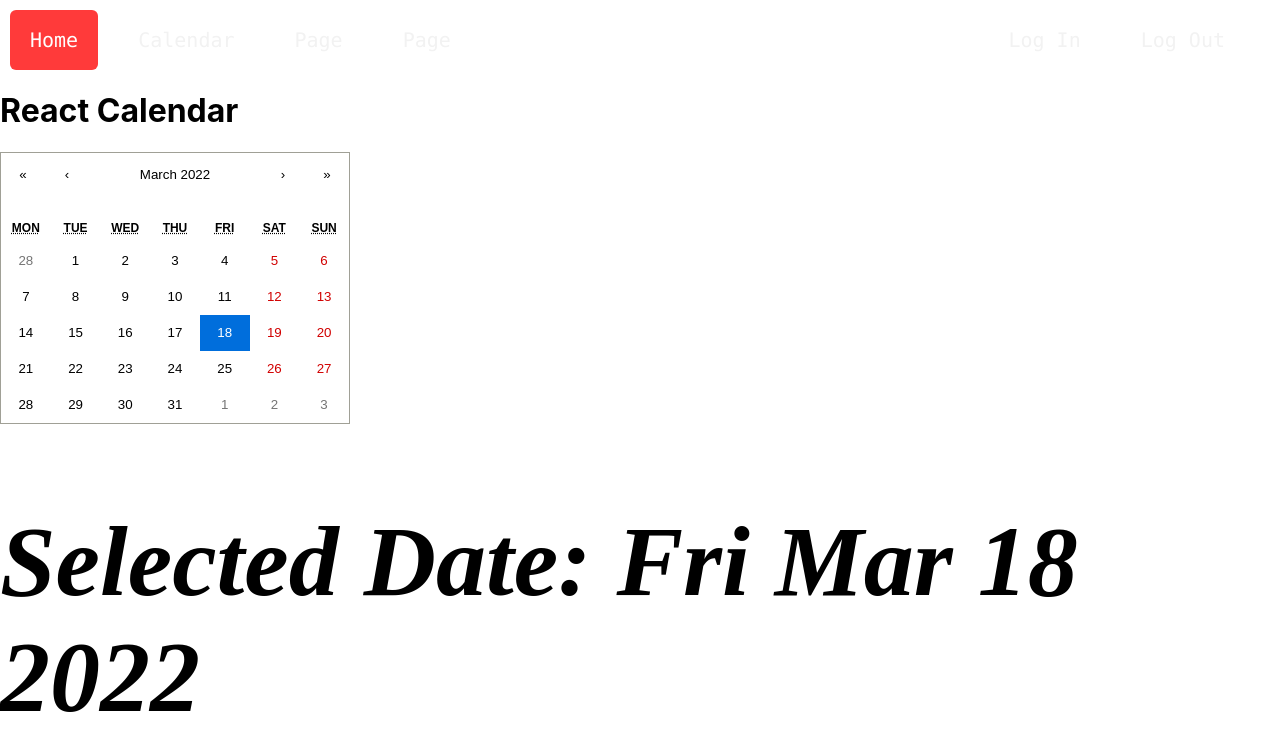
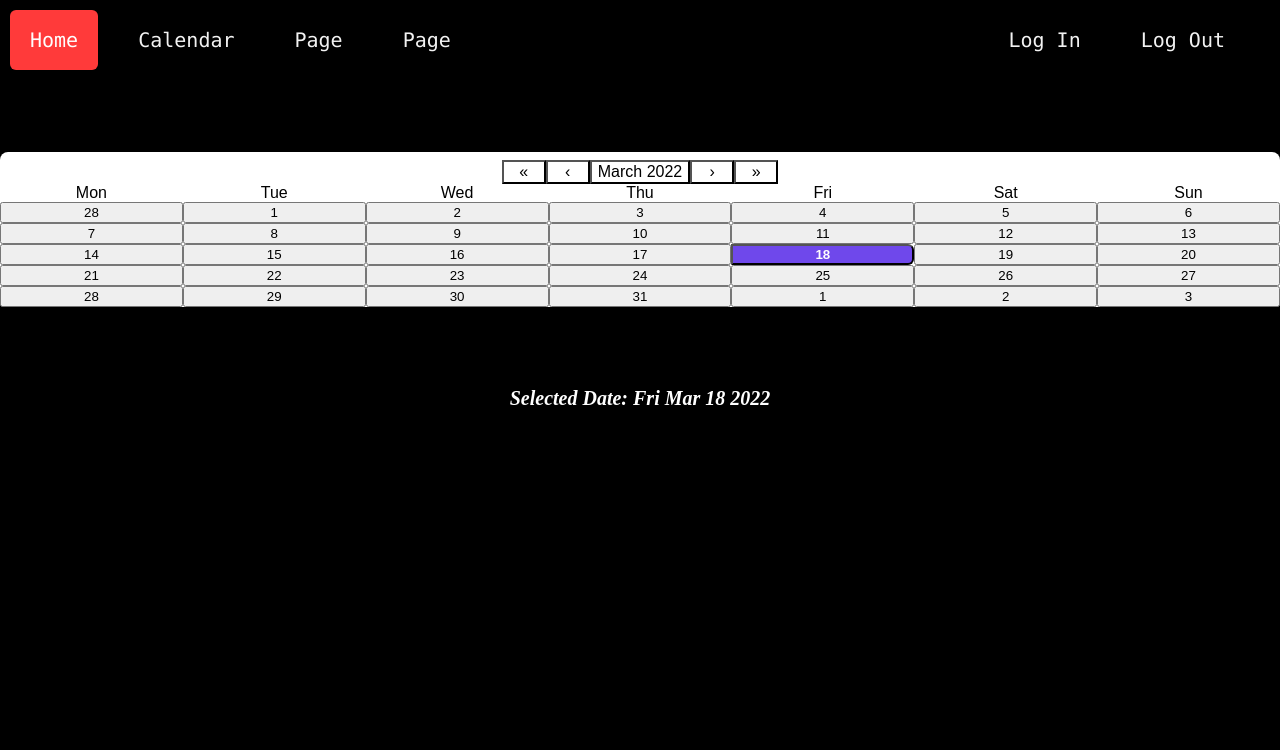
Before and after one commit to Spring2022-CSCI152/Team6, a React (Create React App) app: page /Calendar in a window 1280 px wide. Shown: the top 750 px of the page. Built offline with nearby package versions, Linux system fonts and the light colour scheme.

Commit message:
styling of calendar page

```diff
--- a/package.json
+++ b/package.json
@@ -12,6 +12,7 @@
     "axios": "^0.26.1",
     "bcryptjs": "^2.4.3",
     "body-parser": "^1.19.2",
+    "bootstrap": "^5.1.3",
     "cors": "^2.8.5",
     "dotenv": "^16.0.0",
     "express": "^4.17.3",
@@ -20,6 +21,7 @@
     "mongodb": "^4.3.1",
     "mongoose": "^6.2.5",
     "react": "^17.0.2",
+    "react-bootstrap": "^2.2.1",
     "react-calendar": "^3.7.0",
     "react-dom": "^17.0.2",
     "react-router-dom": "^5.3.0",
--- /dev/null
+++ b/src/pages/calendar.css
@@ -0,0 +1,96 @@
+body{
+    color:rgb(0, 0, 0);
+    font-style: normal;
+    background-color: #000000;
+}
+
+.react-calendar {
+    width: auto;
+    max-width: 100%;
+    height: 700;
+    background-color: rgb(255, 255, 255);
+    color: rgb(0, 0, 0);
+    border-radius: 8px;
+    box-shadow: 0 12px 24px rgba(0, 0, 0, 0.2);
+    font-family: Arial, Helvetica, sans-serif;
+    line-height: 1.125em;
+   }
+   .react-calendar__navigation button {
+    color: #000000;
+    min-width: 44px;
+    background: none;
+    font-size: 16px;
+    margin-top: 8px;
+   }
+   .react-calendar__navigation button:enabled:hover,
+   .react-calendar__navigation button:enabled:focus {
+    background-color: #000000;
+   }
+   .react-calendar__navigation button[disabled] {
+    background-color: #000000;
+   }
+   abbr[title] {
+    text-decoration: none;
+   }
+   /* .react-calendar__month-view__days__day--weekend {
+    color: #d10000;
+   } */
+   .react-calendar__tile:enabled:hover,
+   .react-calendar__tile:enabled:focus {
+    background: #000000;
+    color: #6f48eb;
+    border-radius: 6px;
+   }
+   .react-calendar__tile--now {
+    background: #00000033;
+    border-radius: 6px;
+    font-weight: bold;
+    color: #6f48eb;
+   }
+   .react-calendar__tile--now:enabled:hover,
+   .react-calendar__tile--now:enabled:focus {
+    background: #f3f3f533;
+    border-radius: 6px;
+    font-weight: bold;
+    color: #6f48eb;
+   }
+   .react-calendar__tile--hasActive:enabled:hover,
+   .react-calendar__tile--hasActive:enabled:focus {
+    background: #f8f8fa;
+   }
+   .react-calendar__tile--active {
+    background: #6f48eb;
+    border-radius: 6px;
+    font-weight: bold;
+    color: white;
+   }
+   .react-calendar__tile--active:enabled:hover,
+   .react-calendar__tile--active:enabled:focus {
+    background: #6f48eb;
+    color: white;
+   }
+   .react-calendar--selectRange .react-calendar__tile--hover {
+    background-color: #f8f8fa;
+   }
+   .react-calendar__tile--range {
+    background: #f8f8fa;
+    color: #6f48eb;
+    border-radius: 0;
+   }
+   .react-calendar__tile--rangeStart {
+    border-top-right-radius: 0;
+    border-bottom-right-radius: 0;
+    border-top-left-radius: 6px;
+    border-bottom-left-radius: 6px;
+    background: #6f48eb;
+    color: white;
+   }
+
+   .react-calendar__tile--rangeEnd {
+    border-top-left-radius: 0;
+    border-bottom-left-radius: 0;
+    border-top-right-radius: 6px;
+    border-bottom-right-radius: 6px;
+    background: #6f48eb;
+    color: rgb(255, 254, 254);
+   }
--- a/src/pages/calendar.js
+++ b/src/pages/calendar.js
@@ -1,8 +1,10 @@
 import React from "react";
 import { useState } from 'react';
 import Calendar from 'react-calendar';
-import 'react-calendar/dist/Calendar.css';
+//import 'react-calendar/dist/Calendar.css';
 import Header from "../components/Header";
+import calendar from "./calendar.css"
+import {Container, Row, Col} from 'react-bootstrap/';
 
 
 function Calendar1() {
@@ -10,15 +12,15 @@ function Calendar1() {
   // render() {
     const [date, setDate] = useState(new Date());
     return (
-      <div className='app'>
+      <div className='app' style = {{textAlign : "center"}}>
         <Header></Header>
       <h1 className='text-center'>React Calendar</h1>
-      <div className='calendar-container'>
+      <div className='calendar-container' style = {{textAlign : "center"}}>
         <Calendar onChange={setDate} value={date} />
       </div>
-      <p className='text-center'>
-        <span className='bold'>Selected Date:</span>{' '}
-        {date.toDateString()}
+      <p className='text-center' style={{fontSize: "20px"}} >
+        <span className='bold' style = {{color: "white"}}>Selected Date:</span>{' '}
+        <span className='bold' style = {{color: "white"}}>{date.toDateString()}</span>
       </p>
     </div>
     );
```
Also changed, not shown: 1 other file (tests, documents, lock files or other folders).
